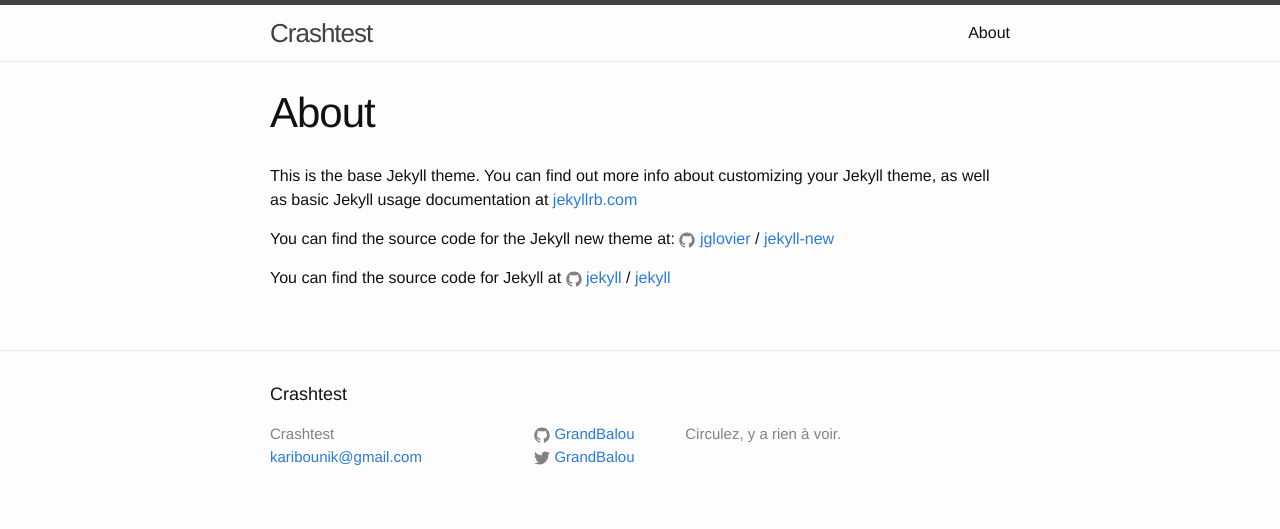
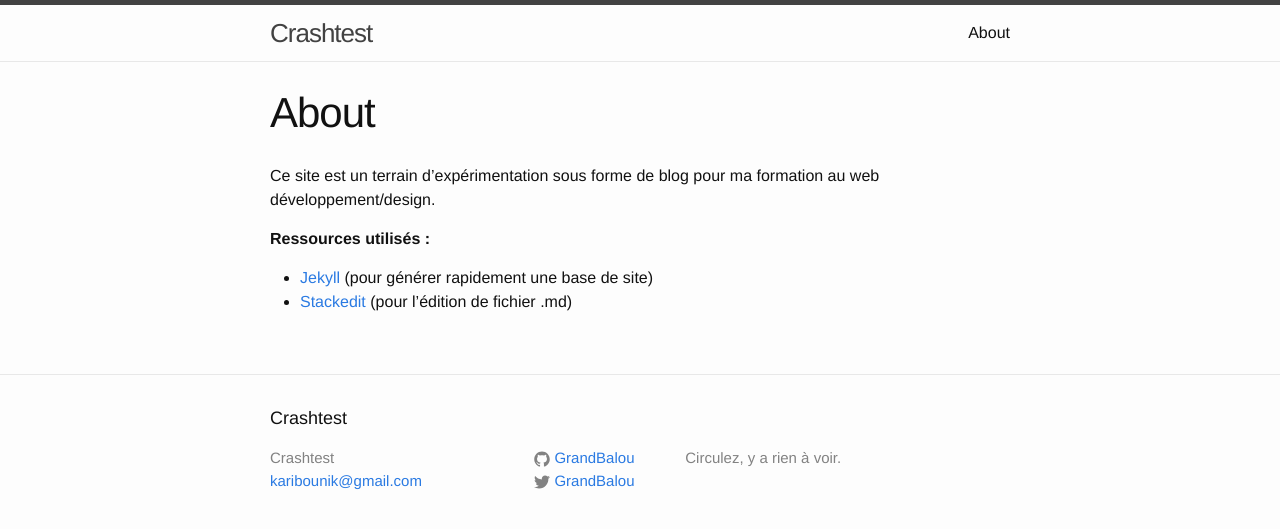
Before and after one commit to GrandBalou/grandbalou.github.io, a Jekyll site: the page built from about.md, in a window 1280 px wide. Shown: the top 529 px of the page. Built offline with Jekyll 4.4.1, drawn with Linux system fonts in a browser that asks for light colours.

Commit message:
Update about.md

```diff
--- a/about.md
+++ b/about.md
@@ -4,12 +4,9 @@
 permalink: /about/
 ---
 
-This is the base Jekyll theme. You can find out more info about customizing your Jekyll theme, as well as basic Jekyll usage documentation at [jekyllrb.com](http://jekyllrb.com/)
+Ce site est un terrain d'expérimentation sous forme de blog pour ma formation au web développement/design.
 
-You can find the source code for the Jekyll new theme at:
-{% include icon-github.html username="jglovier" %} /
-[jekyll-new](https://github.com/jglovier/jekyll-new)
+**Ressources utilisés :**
 
-You can find the source code for Jekyll at
-{% include icon-github.html username="jekyll" %} /
-[jekyll](https://github.com/jekyll/jekyll)
+ - [Jekyll](http://jekyllrb.com/) (pour générer rapidement une base de site)
+ - [Stackedit](https://stackedit.io) (pour l'édition de fichier .md)
```
